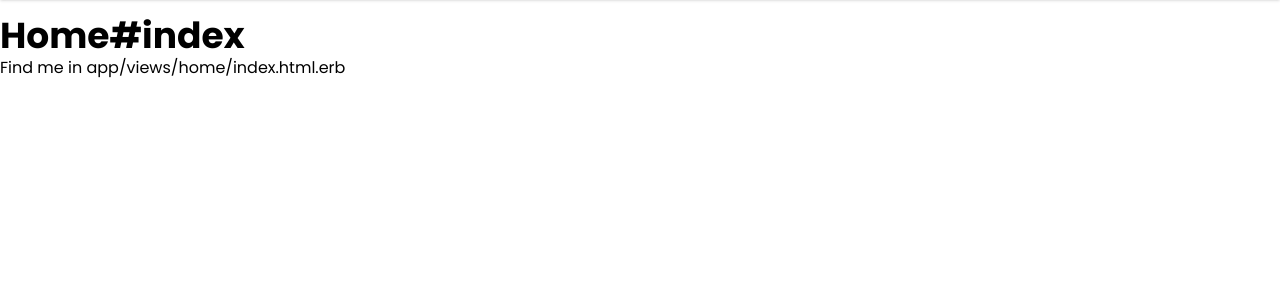
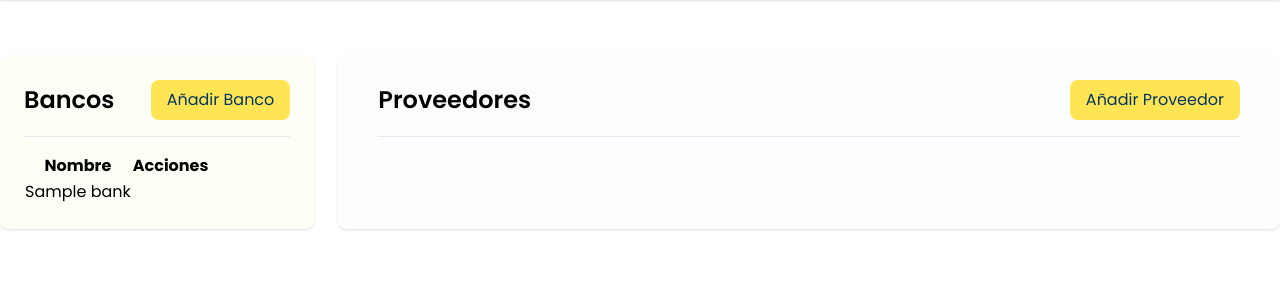
Before and after one commit to OscarSoler/hoytrabajas, a Rails app: page / in a window 1280 px wide. Shown: the part 73-373 px from the top of the page. Run offline with Rails 7, Linux system fonts and the light colour scheme; a user stored in the database is signed in; tables that the repository leaves empty hold one stand-in row (values such as "Sample post"); style sheets or scripts are compiled from the project's sources; some libraries are stand-ins or nearby versions.

Commit message:
home layout

```diff
--- a/app/assets/stylesheets/application.tailwind.css
+++ b/app/assets/stylesheets/application.tailwind.css
@@ -6,7 +6,7 @@
 
 @layer components {
 	.btn-primary {
-		@apply py-2 px-4 bg-primary-500 rounded-lg w-full my-2 hover:bg-primary-600 ease-in-out cursor-pointer duration-300 text-secondary-500;
+		@apply py-2 px-4 bg-primary-500 rounded-lg w-full hover:bg-primary-600 ease-in-out cursor-pointer duration-300 text-secondary-500;
 	}
 
 	.field-input {
--- a/app/controllers/home_controller.rb
+++ b/app/controllers/home_controller.rb
@@ -1,4 +1,5 @@
 class HomeController < ApplicationController
-  def index
-  end
+	def index
+		@banks = Bank.order(:created_at)
+	end
 end
--- a/app/views/devise/registrations/new.html.erb
+++ b/app/views/devise/registrations/new.html.erb
@@ -1,5 +1,5 @@
 <h2 class="font-bold pb-4 text-xl"><%= t("sign_up") %></h2>
-<hr class="divider mb-8">
+<hr class="mb-8">
 
 
 <%= form_for(resource, as: resource_name, url: registration_path(resource_name)) do |f| %>
--- a/app/views/devise/sessions/new.html.erb
+++ b/app/views/devise/sessions/new.html.erb
@@ -1,5 +1,5 @@
 <h2 class="font-bold pb-4 text-xl"><%= t("log_in") %></h2>
-<hr class="divider mb-8">
+<hr class="mb-8">
 
 <%= form_for(resource, as: resource_name, url: session_path(resource_name)) do |f| %>
 	<div class="field">
--- a/app/views/home/index.html.erb
+++ b/app/views/home/index.html.erb
@@ -1,4 +1,42 @@
-<div>
-  <h1 class="font-bold text-4xl">Home#index</h1>
-  <p>Find me in app/views/home/index.html.erb</p>
+
+<div class="flex justify-between gap-6 mt-10">
+	<section class="bg-primary-500 bg-opacity-5 w-1/4 rounded-lg shadow p-6">
+		<div class="flex justify-between items-center w-full pb-4">
+			<h1 class="font-semibold  text-2xl"><%= t("banks") %></h1>
+
+			<div class="flex justify-end">
+				<button class="btn-primary"><%= t("add_bank") %></button>
+			</div>
+		</div>
+
+		<hr class="mb-4">
+
+		<table>
+			<thead>
+				<tr>
+					<th>Nombre</th>
+					<th>Acciones</th>
+				</tr>
+			</thead>
+			<tbody>
+				<% @banks.each do |bank| %>
+					<tr>
+						<td><%= bank.name %></td>
+					</tr>
+				<% end %>
+			</tbody>
+		</table>
+	</section>
+
+	<section class="bg-blue-100 bg-opacity-10 w-3/4 px-10 p-6 rounded-lg shadow">
+		<div class="flex justify-between items-center w-full pb-4">
+			<h1 class="font-semibold  text-2xl"><%= t("providers") %></h1>
+
+			<div class="flex justify-end">
+				<button class="btn-primary"><%= t("add_provider") %></button>
+			</div>
+		</div>
+
+		<hr class="mb-4">
+	</section>
 </div>
--- /dev/null
+++ b/config/locales/views/home/es.yml
@@ -0,0 +1,5 @@
+es:
+  banks: "Bancos"
+  providers: "Proveedores"
+  add_bank: "Añadir Banco"
+  add_provider: "Añadir Proveedor"
```
Also changed, not shown: test/fixtures/banks.yml (+2 -2 lines), test/system/banks_test.rb (+1 -1 lines).
